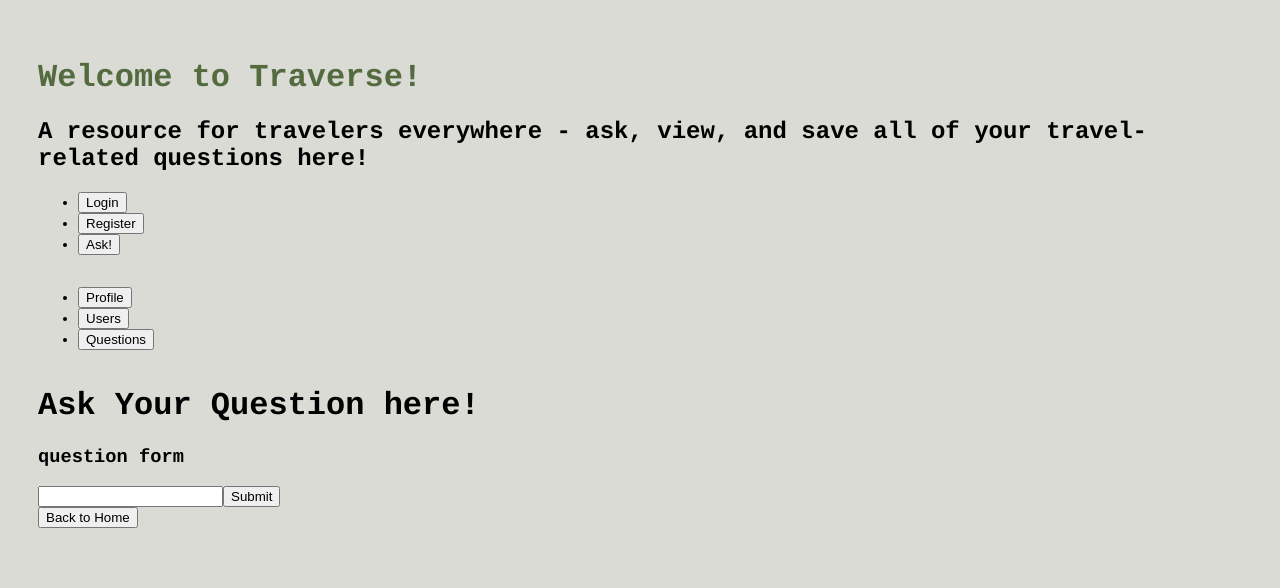
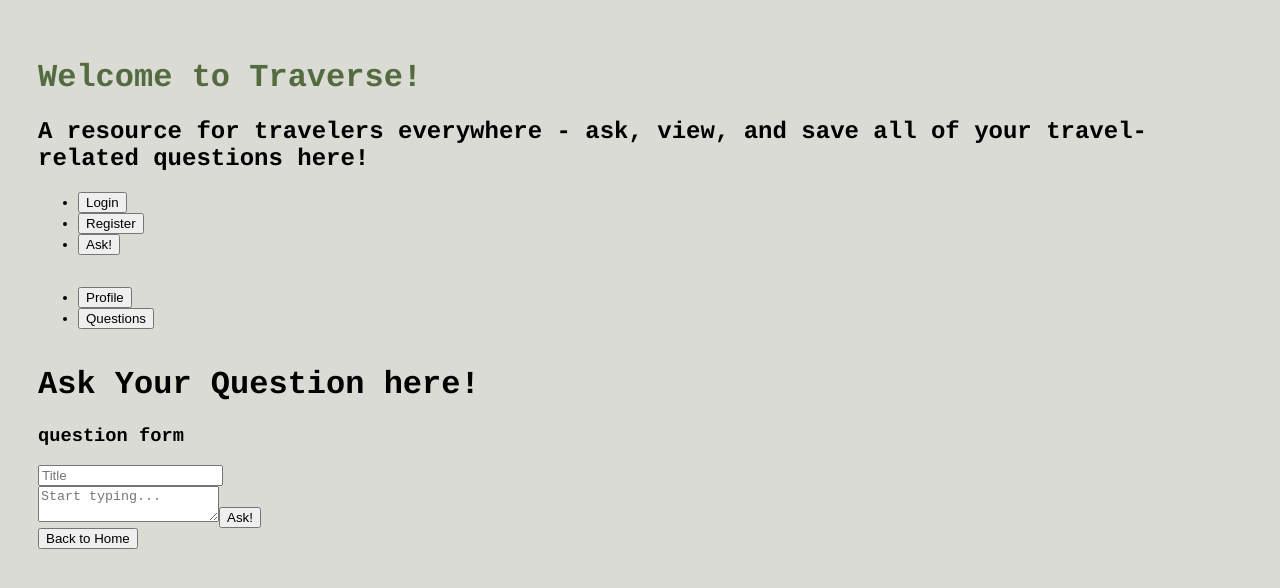
Before and after one commit to momentum-team-7/team-project-questionbox-glofish, a React (Create React App) app in the folder questionbox/: page /askquestion in a window 1280 px wide. Shown: the top 588 px of the page. Built offline with nearby package versions, Linux system fonts and the light colour scheme.

Commit message:
ask question form is working, submtting to api and rendering on home page

```diff
--- a/questionbox/src/App.js
+++ b/questionbox/src/App.js
@@ -34,7 +34,6 @@ function App () {
         <div className='side-nav-bar'>
           <ul>
             <li><button>Profile</button></li>
-            <li><button>Users</button></li>
             <li><button>Questions</button></li>
           </ul>
         </div>
--- a/questionbox/src/components/AskQuestion.js
+++ b/questionbox/src/components/AskQuestion.js
@@ -1,36 +1,72 @@
 import React, { useState } from 'react'
 import { Link } from 'react-router-dom'
+import axios from 'axios'
 
 export default function AskQuestionForm() {
-  const [text, setText] = useState('')
-  const handleChange = event => {
-    setText(event.target.value)
-  }
+  const [body, setBody] = useState('')
+  const [title, setTitle] = useState('')
+  const token = '17bc521c4d39ed8a5794307ad5138daa85a161f9'
+
   const handleSubmit = event => {
     alert('Your Question was submitted:')
-    console.log(text)
-    fetch('http://swordtail.herokuapp.com/questions/', {
-      method: 'POST',
-      body:JSON.stringify(text)
 
-    }).then(function (response) {
-      console.log(response)
-      return response.json();
-    })
+    axios
+      .post(
+      'http://swordtail.herokuapp.com/questions/',
+        {
+          title: title,
+          body: body,
+        },
+        {
+          headers: { Authorization: `Token ${token}`},
+        }
+      )
+    // fetch('http://swordtail.herokuapp.com/questions/', {
+    //   method: 'POST',
+    //   title: JSON.stringify(title),
+    //   body: JSON.stringify(text, title),
+    //   headers: { Authorization: `Token ${token}` }
+    // }).then(function (response) {
+    //   console.log(response)
+    //   console.log(JSON.stringify(title))
+    //   return response.json();
     event.preventDefault()
   }
   return (
     <>
       <div>
         <h3>question form</h3>
-        <input type='text' value={text} onChange={handleChange} />
+        <form onSubmit={(event)=> handleSubmit(event)}>
+                <div className="question-title">
+                    <label htmlFor="question-title"></label>
+                    <input id="question-title"
+                    type="text"
+                    placeholder='Title'
+                    onChange={(event) => setTitle(event.target.value)}>
+                    </input>
+                </div>
+                <div className="question-body">
+                    <label htmlFor="question-body"></label>
+                    <textarea id="question-body"
+                    type="text"
+                    placeholder='Start typing...'
+                    onChange={(event) => setBody(event.target.value)}>
+                    </textarea>
+                    <button type="submit">Ask!</button>
+                </div>
+        </form>
 
-        <button onClick={ handleSubmit }>Submit</button>
-      <div>
-        <Link to='/'>
-          <button type='button'>Back to Home</button>
-        </Link>
-      </div>
+        {/* <form >
+          <input type='text' placeholder='Title' value={title} onChange={ event => setTitle(event.target.value)} />
+          <br />
+          <input type='text' placeholder='Start typing...' value={text} onChange={ event => setText(event.target.value)} />
+          <button onClick={handleSubmit}>Submit</button>
+          <div> */}
+            <Link to='/'>
+              <button type='button'>Back to Home</button>
+            </Link>
+          {/* </div>
+        </form> */}
       </div>
     </>
   )
--- /dev/null
+++ b/questionbox/src/components/Login.js
@@ -0,0 +1,6 @@
+// import React, { useState } from 'react'
+
+// export default Login({ isLoggedIn, setAuth }) {
+//     const [username, setUsername] = useState('')
+//     const [password, setPassword] = useState('')
+// }
```
